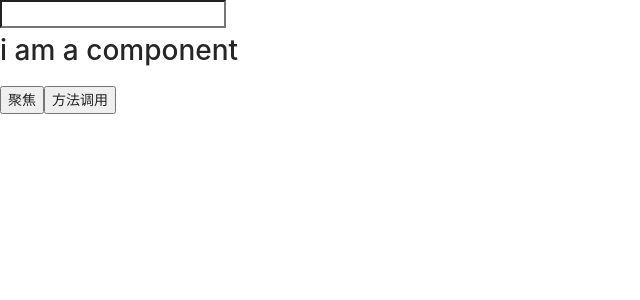
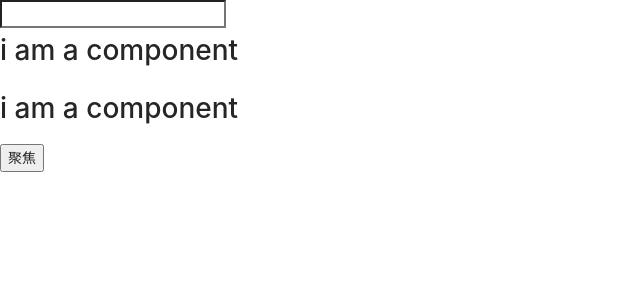
Before and after one commit to Murraya-paniculata/react-demo, a React app: page / in a window 1280 px wide. Shown: the top 300 px of the page, without its empty margins (0-640 px from the left). Built offline with nearby package versions, Linux system fonts and the light colour scheme.

Commit message:
update: ref函数调用的方式

```diff
--- a/src/components/RefDemo.jsx
+++ b/src/components/RefDemo.jsx
@@ -23,7 +23,7 @@ export default class RefDemo extends Component {
         this.aRef = {
             current: null
         }
-        // this.aRef = React.createRef();
+        // this.aRef = React.createRef(); // 和上面的对象是等价的
     }
 
     handleClick = () => {
@@ -35,13 +35,23 @@ export default class RefDemo extends Component {
         this.aRef.current.methed();
     }
 
+    getRef = (el) => {
+        console.log("方法被调用了")
+        this.aRef = el;
+        console.log(22, this.aRef);
+    }
+
+    componentDidMount() {
+        console.log(11);
+    }
+
   render() {
     return (
       <div>
         <input type="text" ref="text" />
         <A ref={this.aRef} />
+        <A ref={this.getRef}/>
         <button onClick={this.handleClick}>聚焦</button>
-        <button onClick={this.callMethod}>方法调用</button>
       </div>
     )
   }
```
